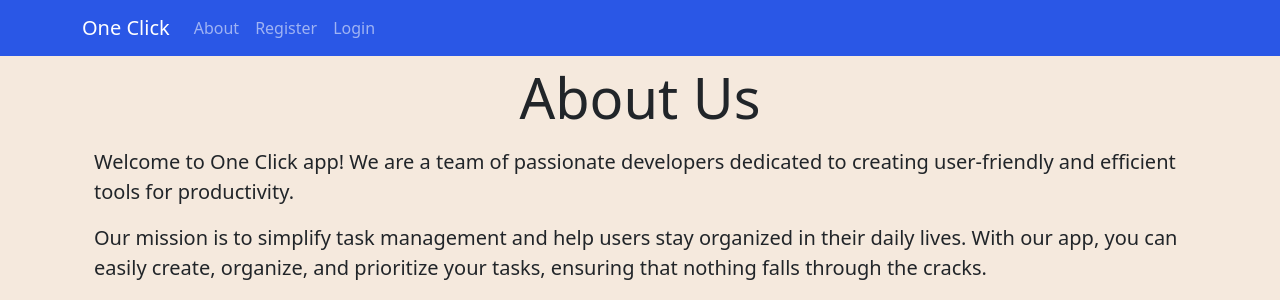
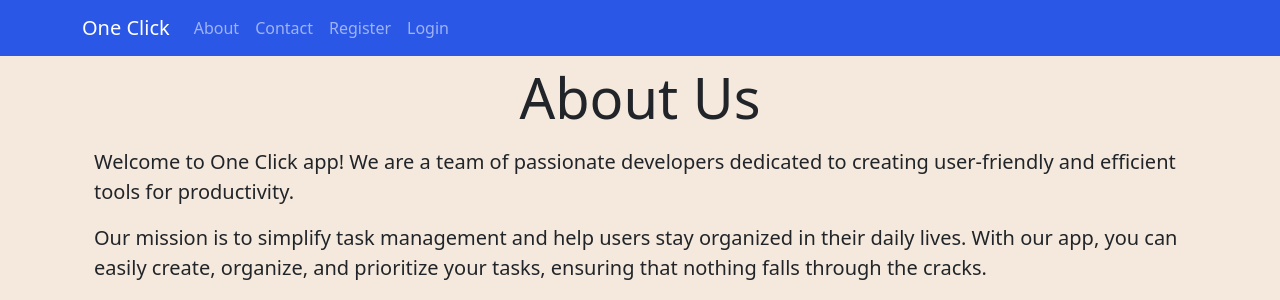
Before and after one commit to FTFati/One_Click_Portfolio_Project, a Flask app: page /about in a window 1280 px wide. Shown: the top 300 px of the page. Run offline with Flask 3, Linux system fonts and the light colour scheme; some libraries are stand-ins or nearby versions.

Commit message:
comments

```diff
--- a/templates/bootstrap/nav.html
+++ b/templates/bootstrap/nav.html
@@ -1,4 +1,6 @@
+<!-- Bootstrap Templates for Nav Bar -->
 <head>
+    <!-- Link to custom stylesheet -->
     <link rel="stylesheet" type="text/css" href="{{ url_for('static', filename='styles.css') }}">
 </head>
 <nav class="navbar navbar-expand-lg navbar-dark custom-bg">
@@ -8,14 +10,22 @@
             aria-controls="navbarSupportedContent" aria-expanded="false" aria-label="Toggle navigation">
             <span class="navbar-toggler-icon"></span>
         </button>
+        <!-- Navbar links -->
         <div class="collapse navbar-collapse" id="navbarSupportedContent">
             <ul class="navbar-nav me-auto mb-2 mb-lg-0">
+                <!-- About page link -->
                 <li class="nav-item">
                     <a class="nav-link" href="{{url_for('about')}}">About</a>
                 </li>
+                <!-- Contact page link -->
+                <li class="nav-item">
+                    <a class="nav-link" href="{{url_for('contact')}}">Contact</a>
+                </li>
+                <!-- Register page link -->
                 <li class="nav-item">
                     <a class="nav-link" href="{{url_for('register')}}">Register</a>
                 </li>
+                <!-- Login page link -->
                 <li class="nav-item">
                     <a class="nav-link" href="{{url_for('login')}}">Login</a>
                 </li>
```
